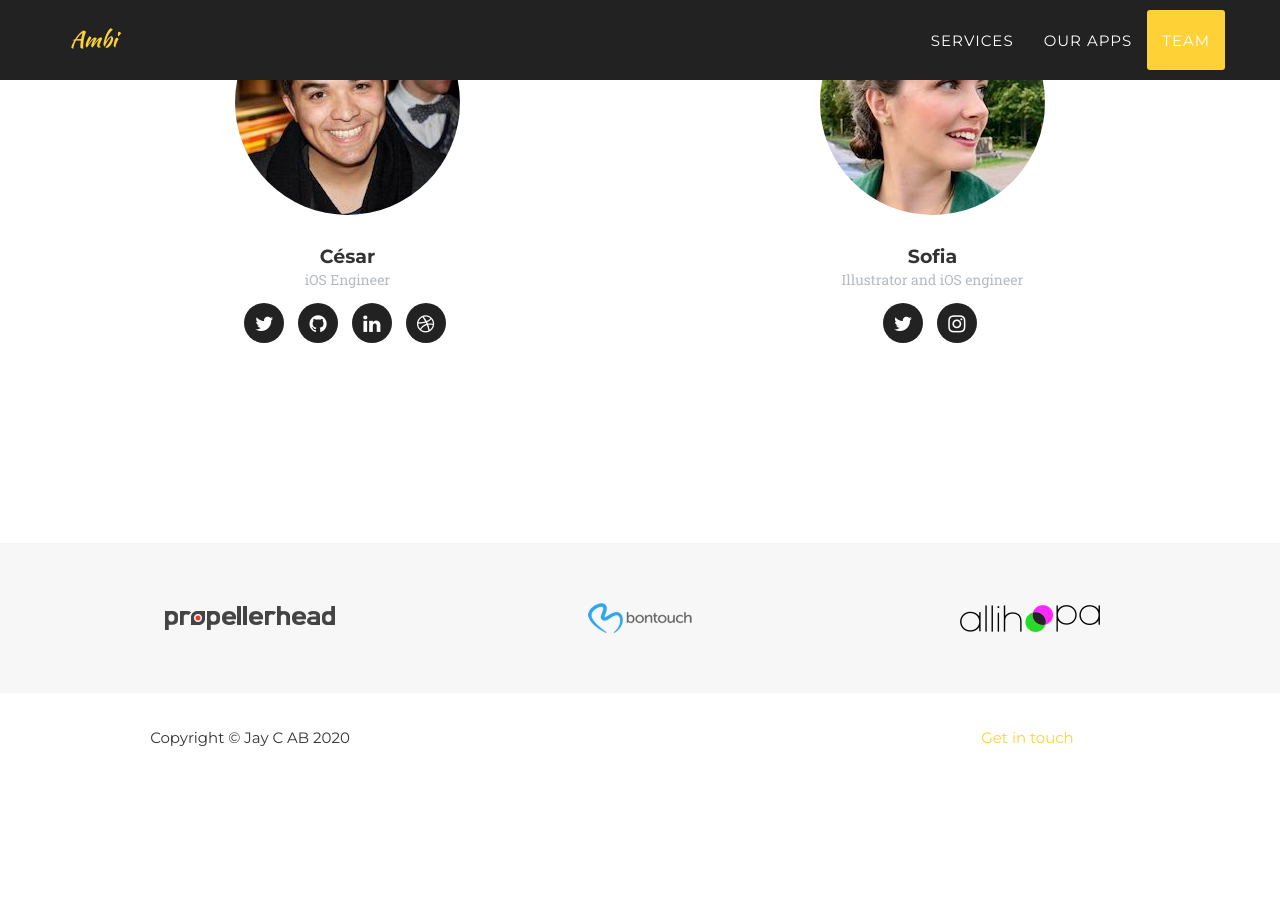
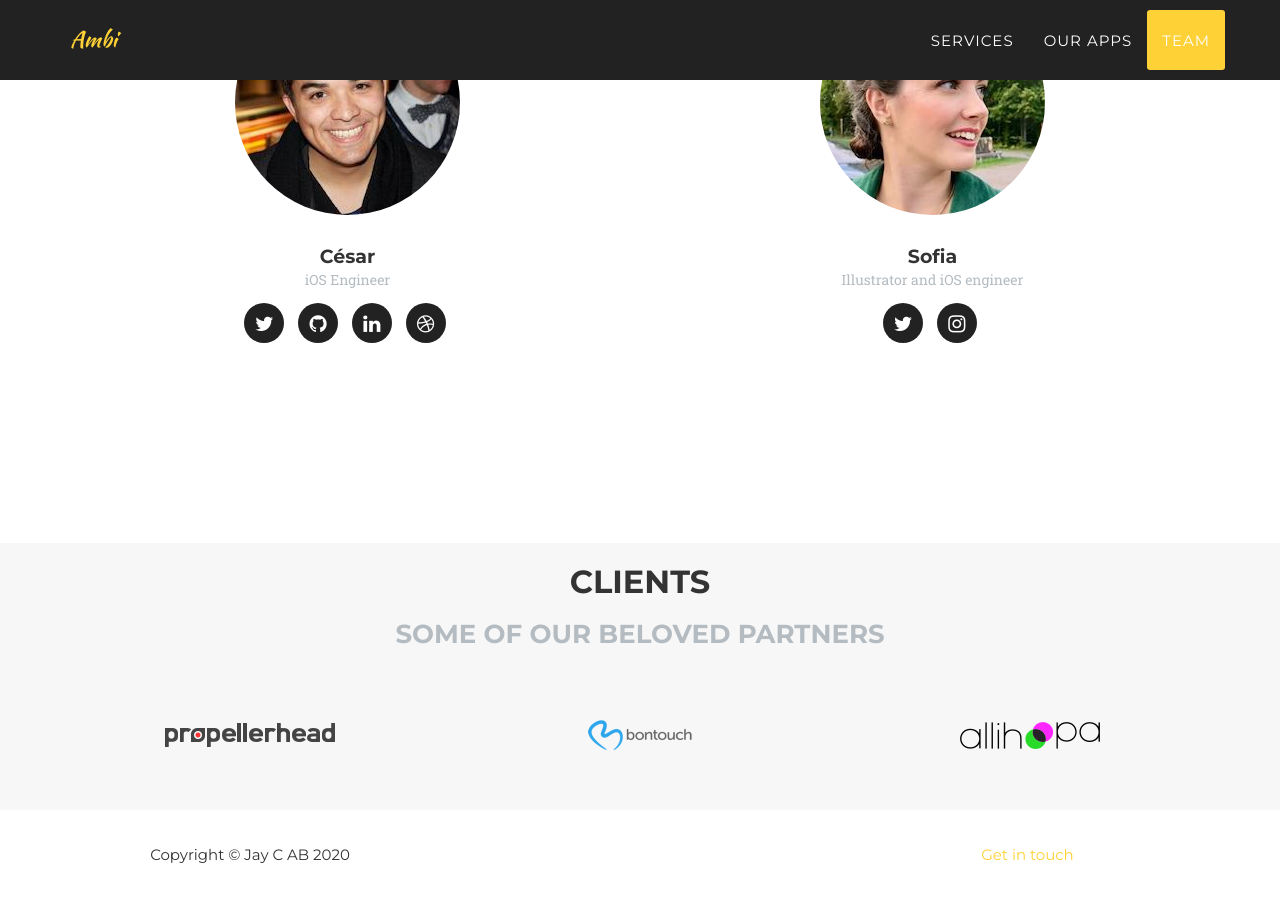
Before and after one commit to JagCesar/jagcesar.github.io, a Jekyll site: the page built from index.html, in a window 1280 px wide and 900 px high, scrolled down 2641 px. Built offline with Jekyll 4.4.1, drawn with Linux system fonts in a browser that asks for light colours; some web fonts are replaced; before the commit the page ends 3424 px from its top, so only the background shows below that.

Commit message:
Add title to clients section

```diff
--- a/_includes/clients.html
+++ b/_includes/clients.html
@@ -1,6 +1,12 @@
 <!-- Clients Aside -->
     <aside class="clients bg-light-gray">
         <div class="container">
+            <div class="row">
+                <div class="col-lg-12 text-center">
+                    <h2 class="section-heading">Clients</h2>
+                    <h3 class="section-subheading text-muted">Some of our beloved partners</h3>
+                </div>
+            </div>
             <div class="row">
                 <div class="col-md-4 col-sm-6">
                     <a href="https://www.propellerheads.com">
```
